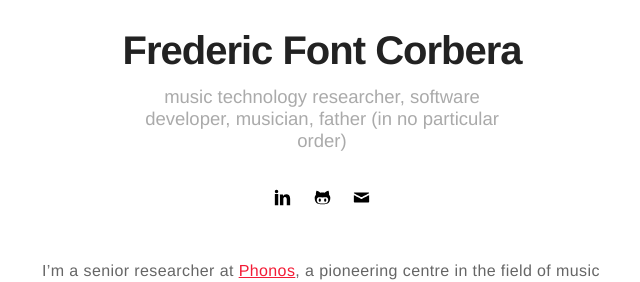
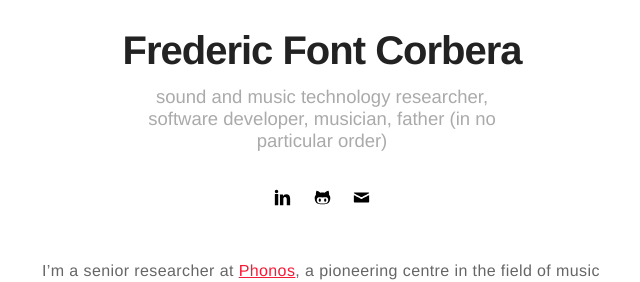
Before and after one commit to ffont/ffont.github.io, a Jekyll site: the page built from index.html, in a window 1280 px wide. Shown: the part 250-532 px from the top of the page, without its empty margins (318-958 px from the left). Built offline with Jekyll 4.4.1, drawn with Linux system fonts in a browser that asks for light colours.

Commit message:
Update main tags

```diff
--- a/_config.yml
+++ b/_config.yml
@@ -1,6 +1,6 @@
 # main text of home
 name: Frederic Font Corbera
-bio: music technology researcher, software developer, musician, father (in no particular order)
+bio: sound and music technology researcher, software developer, musician, father (in no particular order)
 
 # twitter summary info
 description: My personal website
```
